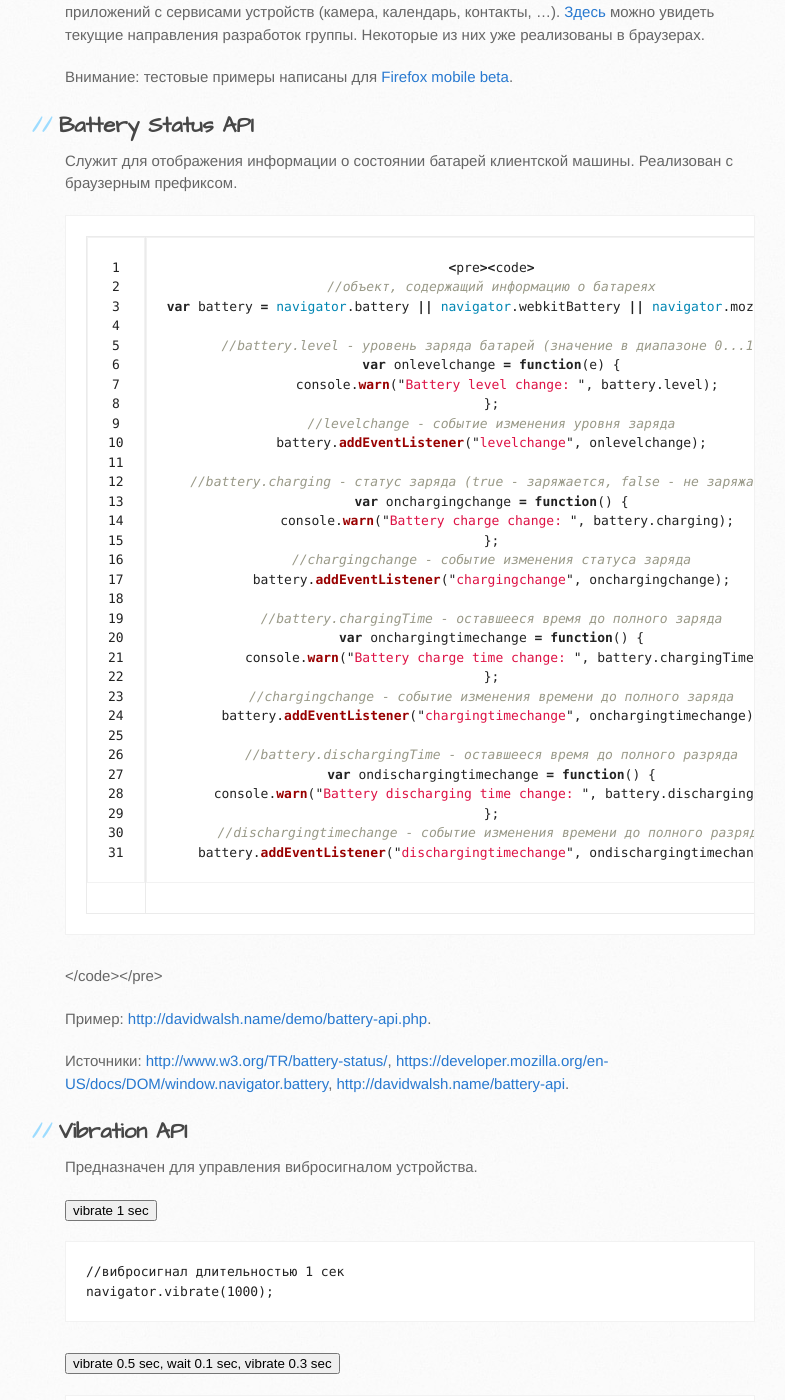
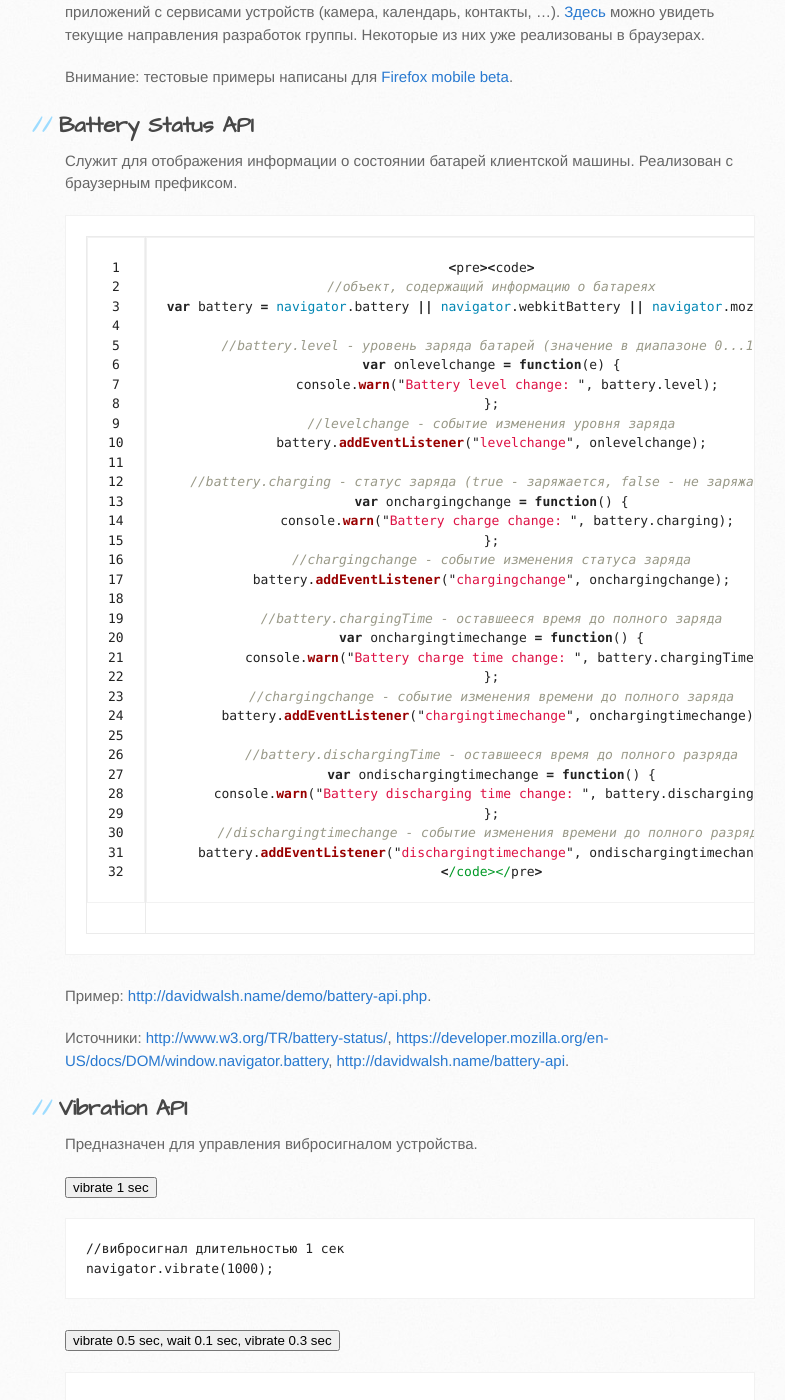
Before and after one commit to sergeymakoveev/sergeymakoveev.github.com, a Jekyll site: the page built from _posts/2013-01-16-frontend-trends.md, in a window 1280 px wide and 1400 px high, scrolled down 1765 px. Shown: the whole window, without its empty margins (105-890 px from the left). Built offline with Jekyll 4.4.1, drawn with Linux system fonts in a browser that asks for light colours; nearby versions of some CDN libraries; Markdown is read by kramdown in place of the engine named in the settings.

Commit message:
[edit] _posts/2013-01-16-frontend-trends.md

```diff
--- a/_posts/2013-01-16-frontend-trends.md
+++ b/_posts/2013-01-16-frontend-trends.md
@@ -88,9 +88,8 @@ var ondischargingtimechange = function() {
 };
 //dischargingtimechange - событие изменения времени до полного разряда
 battery.addEventListener("dischargingtimechange", ondischargingtimechange);
-
+</code></pre>
 {% endhighlight %}
-</code></pre>
 
 **Пример**:
 [http://davidwalsh.name/demo/battery-api.php](David Walsh/Battery Status API/Example).
```
